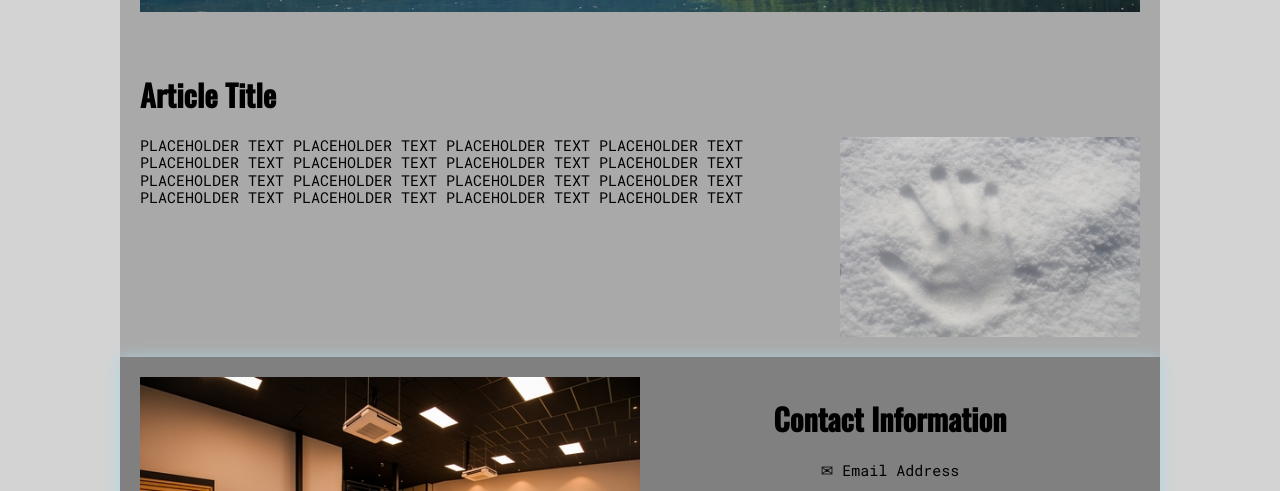
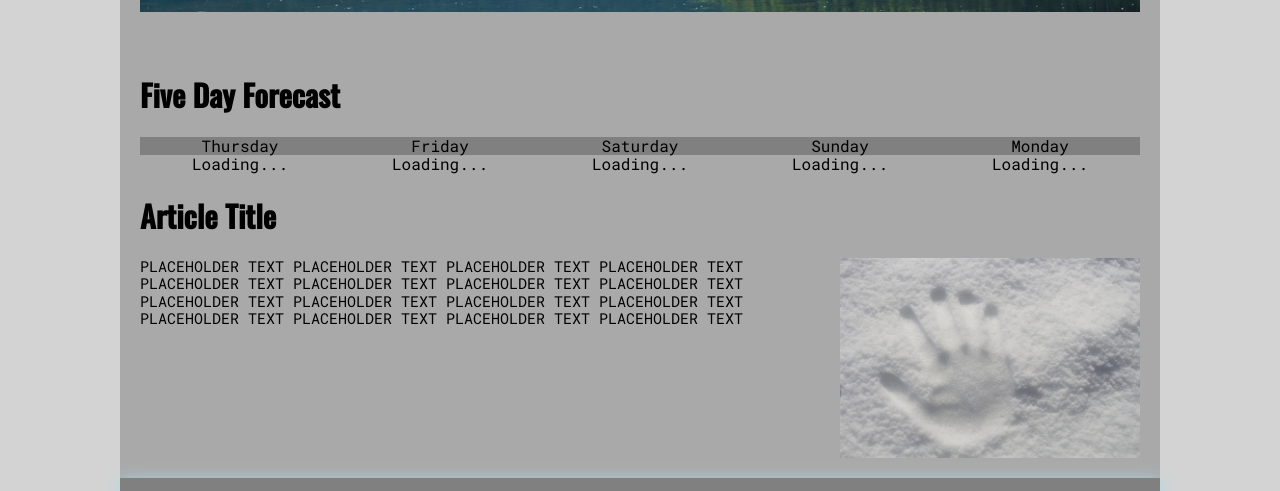
Before and after one commit to flig999/flig999.github.io, a plain HTML site: page Lesson5/preston-5.html in a window 1280 px wide. Shown: the part 958-1449 px from the top of the page. Drawn offline with nearby package versions, Linux system fonts and the light colour scheme.

Commit message:
fix 5day

```diff
--- a/Lesson5/css/preston.css
+++ b/Lesson5/css/preston.css
@@ -135,6 +135,9 @@ main{
 }
 /* Media Query for medium+ views */
 @media only screen and (min-width: 32.5em) {
+    #five-day{
+        display: block;
+    }
     #five-day-grid{
         display: grid;
         grid-template-columns: repeat(5, 1fr);
@@ -207,6 +210,9 @@ main{
 }
 
 @media only screen and (min-width: 70.5em) {
+    #five-day{
+        display: block;
+    }
     #five-day-grid{
         display: grid;
         grid-template-columns: repeat(5, 1fr);
--- a/Lesson6/css/preston.css
+++ b/Lesson6/css/preston.css
@@ -135,6 +135,9 @@ main{
 }
 /* Media Query for medium+ views */
 @media only screen and (min-width: 32.5em) {
+    #five-day{
+        display: block;
+    }
     #five-day-grid{
         display: grid;
         grid-template-columns: repeat(5, 1fr);
@@ -207,6 +210,9 @@ main{
 }
 
 @media only screen and (min-width: 70.5em) {
+    #five-day{
+        display: block;
+    }
     #five-day-grid{
         display: grid;
         grid-template-columns: repeat(5, 1fr);
```
